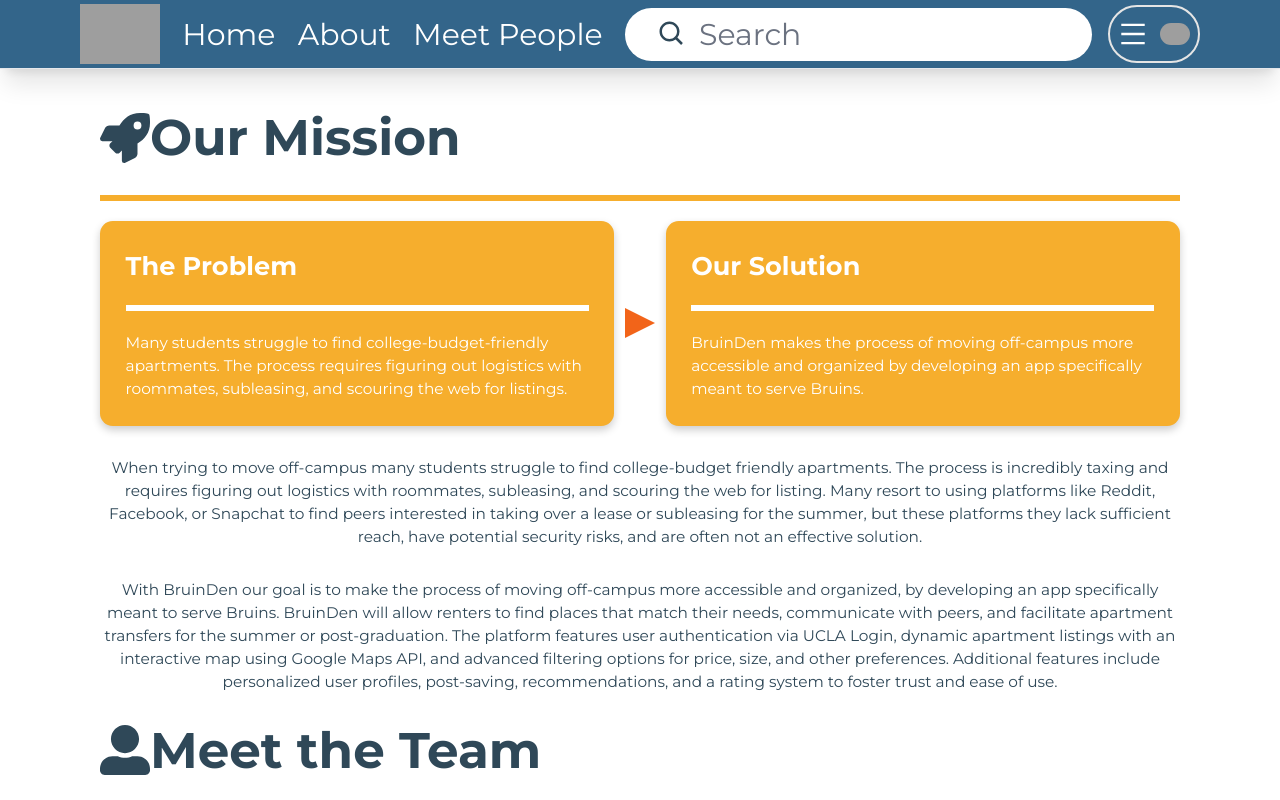
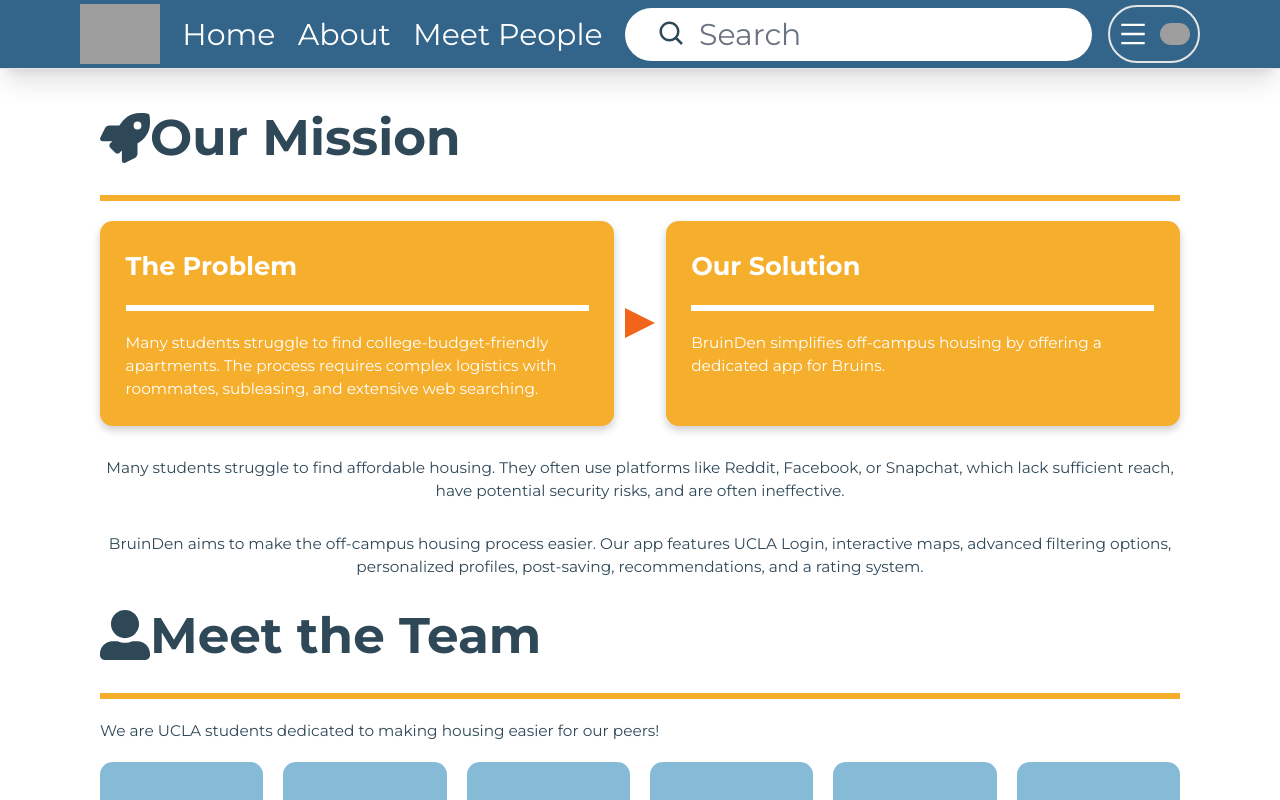
Before and after one commit to corey-shen/BruinDen-main, a Next.js app in the folder bruinden/: page /about in a window 1280 px wide. Shown: the top 800 px of the page. Built offline with nearby package versions, Linux system fonts and the light colour scheme; grey boxes are pictures that could not be loaded.

Commit message:
Shortening the text

```diff
--- a/bruinden/app/about/page.tsx
+++ b/bruinden/app/about/page.tsx
@@ -1,12 +1,12 @@
 import React from "react";
 import Image from "next/image";
-import { FaUserAlt, FaRocket } from 'react-icons/fa'; //for aesthetics
+import { FaUserAlt, FaRocket } from 'react-icons/fa';
 
 const About = () => {
   return (
     <div style={{ padding: "100px", color: "#2F4858" }}>
       <h1 style={{ fontSize: "50px", marginBottom: "20px", display: "flex", alignItems: "center", fontWeight:"bold"}}>
-        <FaRocket/>  Our Mission
+        <FaRocket/> Our Mission
       </h1>
       <hr style={{ border: "3px solid #F6AE2D", marginBottom: "20px" }} />
 
@@ -19,11 +19,12 @@ const About = () => {
           borderRadius: "1vw",
           boxShadow: "0 4px 8px rgba(0,0,0,0.2)"
         }}>
-          <h3 style={{ fontSize: "2vw", color: "#FFFFFF", marginBottom: "20px", fontWeight:"bold"}}>
-            The Problem</h3>
+          <h3 style={{ fontSize: "2vw", color: "#FFFFFF", marginBottom: "20px", fontWeight:"bold" }}>
+            The Problem
+          </h3>
           <hr style={{ border: "3px solid #FFFFFF", marginBottom: "20px" }} />
           <p style={{ fontSize: "1.2vw", color: "#FFFFFF" }}>
-            Many students struggle to find college-budget-friendly apartments. The process requires figuring out logistics with roommates, subleasing, and scouring the web for listings.
+            Many students struggle to find college-budget-friendly apartments. The process requires complex logistics with roommates, subleasing, and extensive web searching.
           </p>
         </div>
         <div style={{ display: "flex", justifyContent: "center", alignItems: "center", position: "relative" }}>
@@ -47,30 +48,29 @@ const About = () => {
           boxShadow: "0 4px 8px rgba(0,0,0,0.2)"
         }}>
           <h3 style={{ fontSize: "2vw", color: "#FFFFFF", marginBottom: "20px", fontWeight:"bold" }}>
-            Our Solution</h3>
+            Our Solution
+          </h3>
           <hr style={{ border: "3px solid #FFFFFF", marginBottom: "20px" }} />
           <p style={{ fontSize: "1.2vw", color: "#FFFFFF" }}>
-            BruinDen makes the process of moving off-campus more accessible and organized by developing an app specifically meant to serve Bruins.
+            BruinDen simplifies off-campus housing by offering a dedicated app for Bruins.
           </p>
         </div>
       </div>
 
-      <p style={{ fontSize: "1.2vw", color: "#2F44858", marginTop: "30px", marginBottom: "20px", textAlign: "center"  }}>
-      When trying to move off-campus many students struggle to find college-budget friendly apartments. The process is incredibly taxing and requires figuring out logistics with roommates, subleasing, and scouring the web for listing.
-      Many resort to using platforms like Reddit, Facebook, or Snapchat to find peers interested in taking over a lease or subleasing for the summer, but these platforms they lack sufficient reach, have potential security risks, and are often not an effective solution.
+      <p style={{ fontSize: "1.2vw", color: "#2F44858", marginTop: "30px", marginBottom: "20px", textAlign: "center" }}>
+        Many students struggle to find affordable housing. They often use platforms like Reddit, Facebook, or Snapchat, which lack sufficient reach, have potential security risks, and are often ineffective.
       </p>
 
-      <p style={{ fontSize: "1.2vw", color: "#2F44858", marginTop: "30px", marginBottom: "20px", textAlign: "center"  }}>
-      With BruinDen our goal is to make the process of moving off-campus more accessible and organized, by developing an app specifically meant to serve Bruins. BruinDen will allow renters to find places that match their needs, communicate with peers, and facilitate apartment transfers for the summer or post-graduation.
-      The platform features user authentication via UCLA Login, dynamic apartment listings with an interactive map using Google Maps API, and advanced filtering options for price, size, and other preferences. Additional features include personalized user profiles, post-saving, recommendations, and a rating system to foster trust and ease of use.
+      <p style={{ fontSize: "1.2vw", color: "#2F44858", marginTop: "30px", marginBottom: "20px", textAlign: "center" }}>
+        BruinDen aims to make the off-campus housing process easier. Our app features UCLA Login, interactive maps, advanced filtering options, personalized profiles, post-saving, recommendations, and a rating system.
       </p>
 
-      <h1 style={{ fontSize: "50px", marginBottom: "20px", display: "flex", alignItems: "center", fontWeight:"bold"}}>
+      <h1 style={{ fontSize: "50px", marginBottom: "20px", display: "flex", alignItems: "center", fontWeight:"bold" }}>
         <FaUserAlt /> Meet the Team
       </h1>
       <hr style={{ border: "3px solid #F6AE2D", marginBottom: "20px" }} />
       <p style={{ fontSize: "1.2vw", color: "#2F44858" }}>
-        We are a group of UCLA students working to make the lives of our peers a little easier!
+        We are UCLA students dedicated to making housing easier for our peers!
       </p>
       <div style={{ display: "flex", justifyContent: "space-between", marginTop: "20px", gap: "20px" }}>
         {Array.from({ length: 6 }).map((_, index) => (
@@ -83,7 +83,7 @@ const About = () => {
               borderRadius: "1vw"
             }}
           >
-            {/*ADD HEADSHOT IMAGE FOR EACH TEAM MEMBER*/}
+            {/* ADD HEADSHOT IMAGE FOR EACH TEAM MEMBER */}
           </div>
         ))}
       </div>
```
